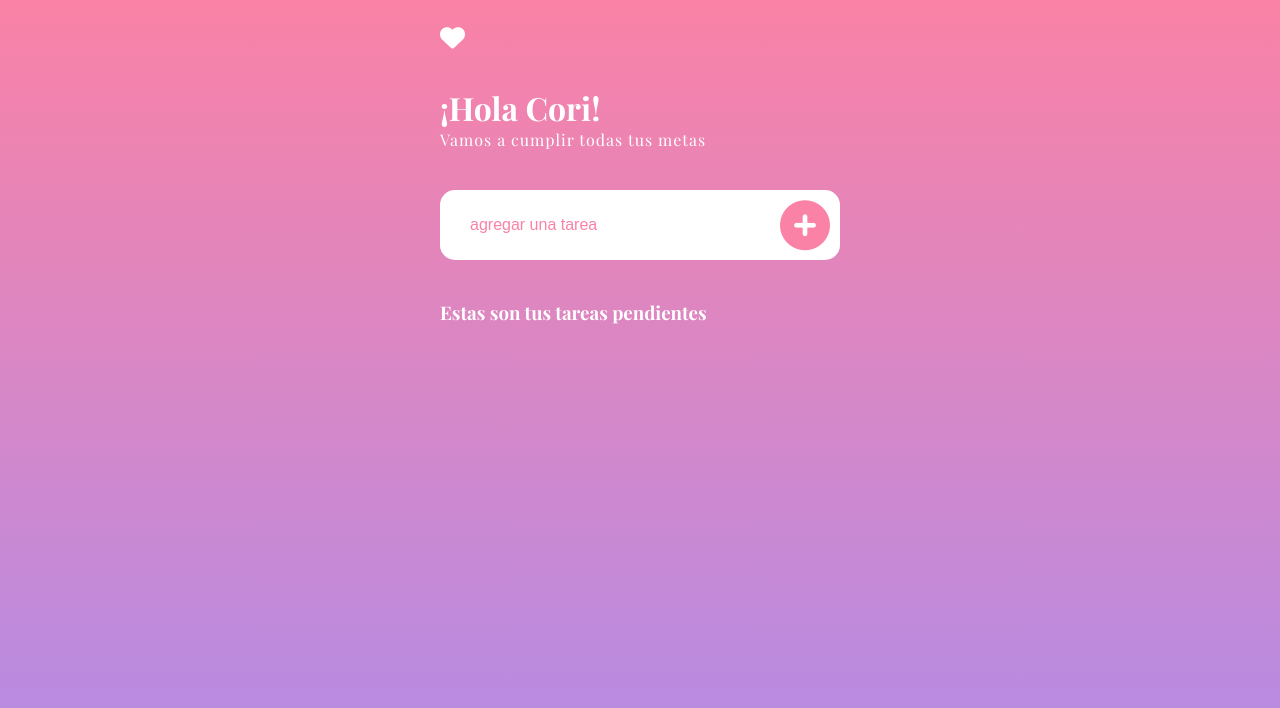
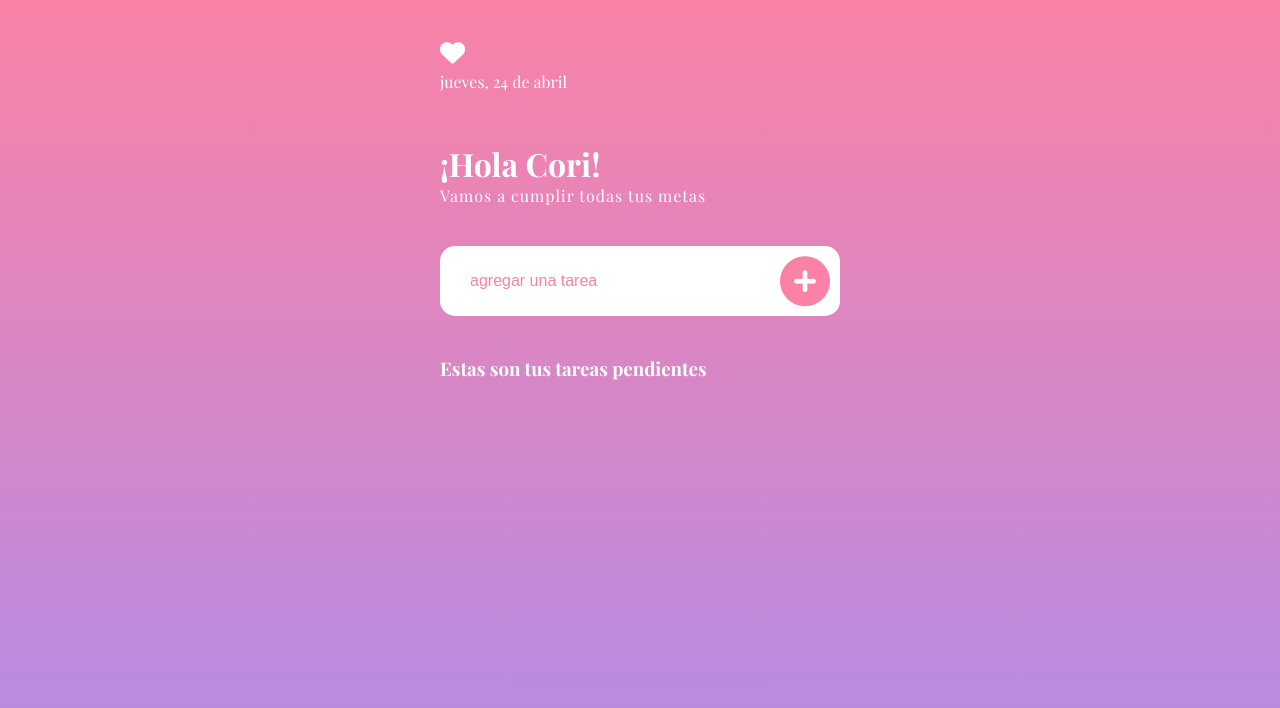
Before and after one commit to Corina-Lago/lista-de-tareas, a plain HTML site: page index.html in a window 1280 px wide. Drawn offline with nearby package versions, Linux system fonts and the light colour scheme; a web font is replaced by a local one.

Commit message:
sisepudoburro

```diff
--- a/index.html
+++ b/index.html
@@ -13,7 +13,7 @@
 
         <div class="perfil" id="perfil">
             <i class="fa-solid fa-heart corazon" onclick="cambiarEstilos()"></i>
-            <div class="fecha"></div>
+            <div class="fecha" id="fecha"></div>
             <h1 class="nombre" id="nombre">¡Hola Cori!</h1>
             <p class="span" id="span">Vamos a cumplir todas tus metas</p>
         </div>
--- a/style.css
+++ b/style.css
@@ -31,18 +31,19 @@ body{
 }
 
 .corazon{
-    margin-top: 25px;
+    margin-top: 40px;
     font-size: 25px;
     color: var(--blanco);
 }
 
 .fecha{
-color: var(--blanco);
+    margin-top: 5px;
+    color: var(--blanco);
 }
 
 .nombre{
     color: var(--blanco);
-    margin-top: 35px;
+    margin-top: 50px;
 }
 
 .span{
--- a/style2.css
+++ b/style2.css
@@ -31,19 +31,19 @@ body{
 }
 
 .corazon{
-    margin-top: 25px;
+    margin-top: 40px;
     font-size: 25px;
     color: var(--blanco);
 }
 
 .fecha{
-    margin-top: 30px;
+    margin-top: 5px;
     color: var(--blanco);
 }
 
 .nombre{
     color: var(--blanco);
-    margin-top: 35px;
+    margin-top: 50px;
 }
 
 .span{
```
